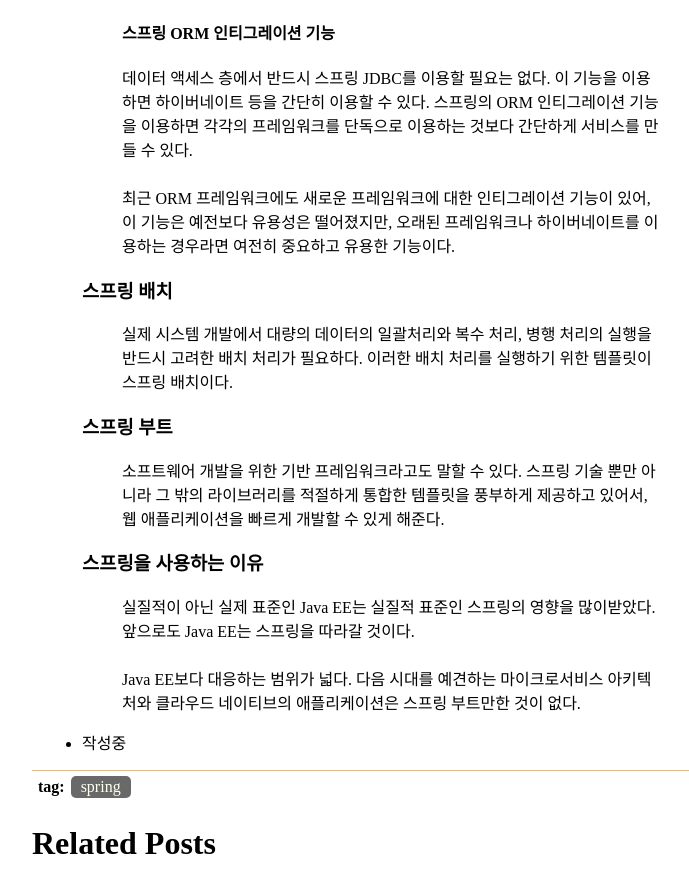
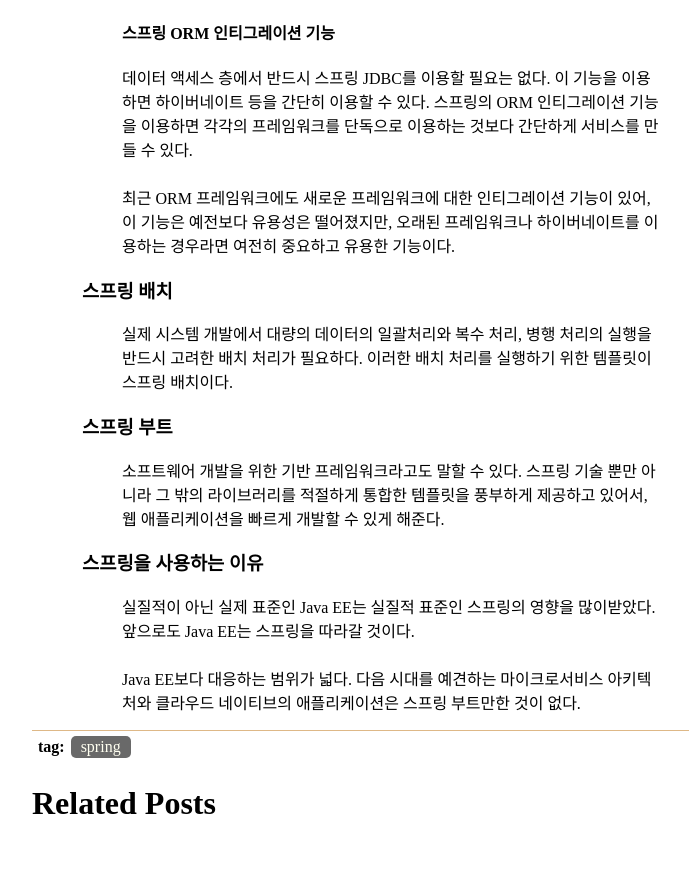
Before and after one commit to BreadKey/breadkey.github.io, a Jekyll site: the page built from _posts/2019-01-10-enter-spring-1.md, in a window 1280 px wide and 900 px high, scrolled down 15588 px. Shown: the top 893 px of the window, without its empty margins (355-1044 px from the left). Built offline with Jekyll 4.4.1, drawn with Linux system fonts in a browser that asks for light colours; after the commit the page ends 16448 px from its top, so only the background shows below that.

Commit message:
작성완료

```diff
--- a/_posts/2019-01-10-enter-spring-1.md
+++ b/_posts/2019-01-10-enter-spring-1.md
@@ -402,5 +402,3 @@ RDB와 NoSQL와 같이 서로 다른 데이터 스토어에 액세스하는 것
 >> 실질적이 아닌 실제 표준인 Java EE는 실질적 표준인 스프링의 영향을 많이받았다. 앞으로도 Java EE는 스프링을 따라갈 것이다.
 
 Java EE보다 대응하는 범위가 넓다. 다음 시대를 예견하는 마이크로서비스 아키텍처와 클라우드 네이티브의 애플리케이션은 스프링 부트만한 것이 없다.
-
-- 작성중
```
